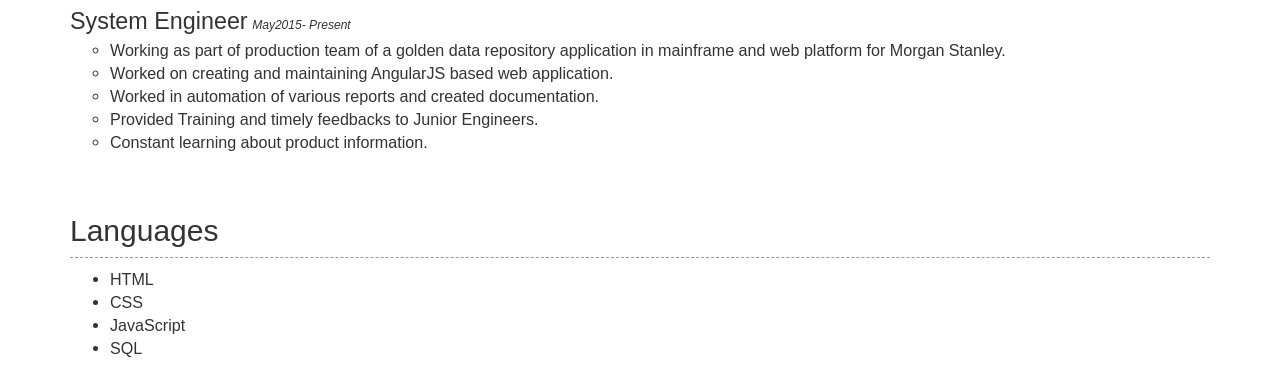
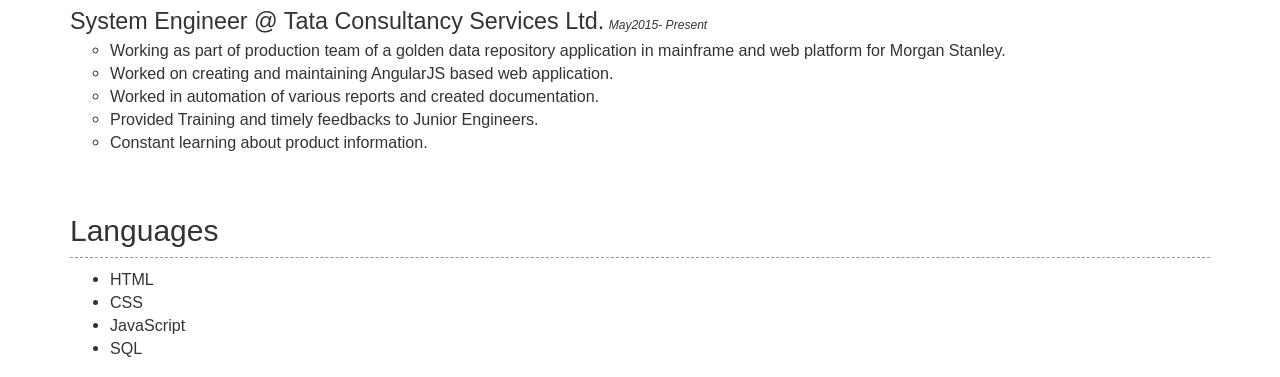
Before and after one commit to yogZ-codeR/Resume, a plain HTML site: page index.html in a window 1280 px wide. Shown: the part 723-1100 px from the top of the page. Drawn offline with nearby package versions, Linux system fonts and the light colour scheme.

Commit message:
emp change

```diff
--- a/index.html
+++ b/index.html
@@ -53,7 +53,7 @@
     <div class="heads" id="exp">
       <h2 class="heading">Work Experience </h2>
       <ul class="explist">
-        <li ng-repeat="exp in experience"> <span class="exptitle"> {{exp.title}}</span> <span class="expyear"> {{exp.year}}</span>
+        <li ng-repeat="exp in experience"> <span class="exptitle"> {{exp.title}} @ {{exp.organisation}}</span> <span class="expyear"> {{exp.year}}</span>
           <ul class="expdesc">
             <li ng-repeat="work in exp.works"> {{work}} </li>
           </ul>
```
